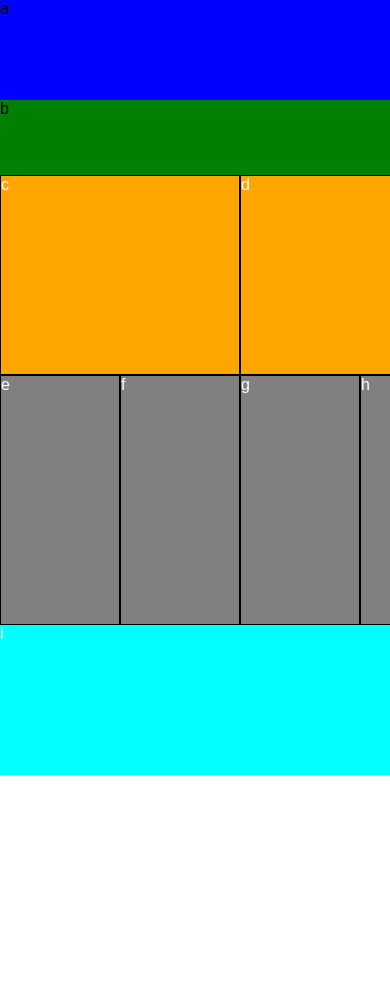
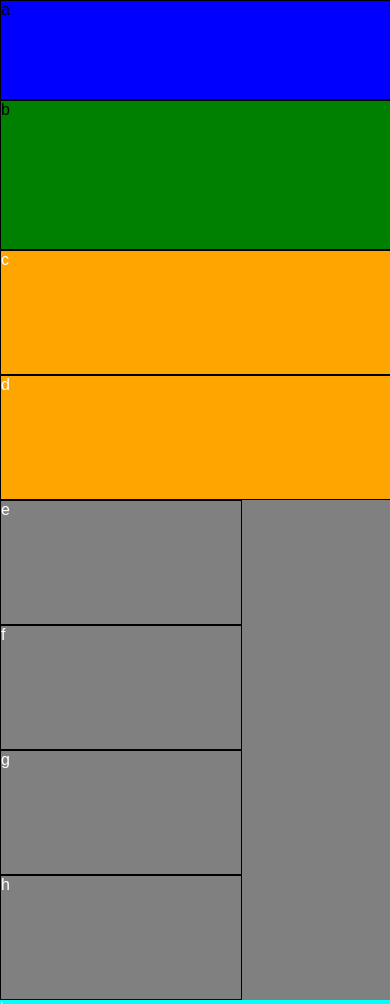
Before and after one commit to Inkh/ui-challenge, a plain HTML site: page index.html in a window 390 px wide. Shown: the top 1004 px of the page. Before the commit the page ends 844 px from the top, so only its background shows below. Drawn offline with Linux system fonts and the light colour scheme.

Commit message:
Made webpage responsive

```diff
--- a/css/layout.css
+++ b/css/layout.css
@@ -15,6 +15,7 @@ header {
   height: 100px;
   background-color: blue;
   box-sizing: border-box;
+  border: 1px solid black;
 }
 
 aside {
@@ -22,13 +23,15 @@ aside {
   height: 600px;
   background-color: green;
   box-sizing: border-box;
+  border: 1px solid black;
 }
 
 section {
-  max-width: 760px;
+  width: 100%;
   height: 200px;
   background-color: brown;
   box-sizing: border-box;
+  min-width: 0;
 }
 
 @media only screen and (max-width: 768px) {
@@ -43,9 +46,10 @@ section {
   }
 
   aside {
-    height: 75px;
+    height: 150px;
     width: 480px;
   }
+
   section {
     color: white;
     width: 480px;
--- a/css/modules.css
+++ b/css/modules.css
@@ -8,6 +8,7 @@ section.mid {
   height: 250px;
   background-color: gray;
   display: flex;
+  max-width: 760px;
 }
 
 section.bot {
@@ -16,10 +17,10 @@ section.bot {
 }
 
 .t {
-  width: 380px;
+  width: 50%;
   background-color: orange;
   border: 1px solid black;
-  /* display: inline-block; */
+  box-sizing: border-box;
 }
 
 .m {
@@ -31,4 +32,30 @@ section.bot {
   display: flex;
   flex-direction: column;
   flex-wrap: nowrap;
+  max-width: 79.1666666%;
 }
+
+@media only screen and (max-width: 768px) {
+  section.top {
+    flex-direction: column;
+    height: 250px;
+    flex-wrap: nowrap;
+  }
+
+  .t {
+    height: 125px;
+    width: 480px;
+  }
+
+  section.mid {
+    height: 500px;
+    width: 480px;
+    flex-direction: column;
+    flex-wrap: nowrap;
+  }
+
+  .m {
+    width: 240px;
+    height: 250px;
+  }
+}
--- a/css/style.css
+++ b/css/style.css
@@ -1,4 +1,6 @@
 * {
   font-family: sans-serif;
   vertical-align: top;
+  padding: 0px;
+  margin: 0px;
 }
--- a/index.html
+++ b/index.html
@@ -3,7 +3,7 @@
 <head>
   <meta charset="utf-8" />
   <meta http-equiv="X-UA-Compatible" content="IE=edge">
-  <title>Page Title</title>
+  <title>UI</title>
   <meta name="viewport" content="width=device-width, initial-scale=1">
   <link rel="stylesheet" type="text/css" href="css/normalize.css" />
   <link rel="stylesheet" type="text/css" href="css/style.css" />
```
